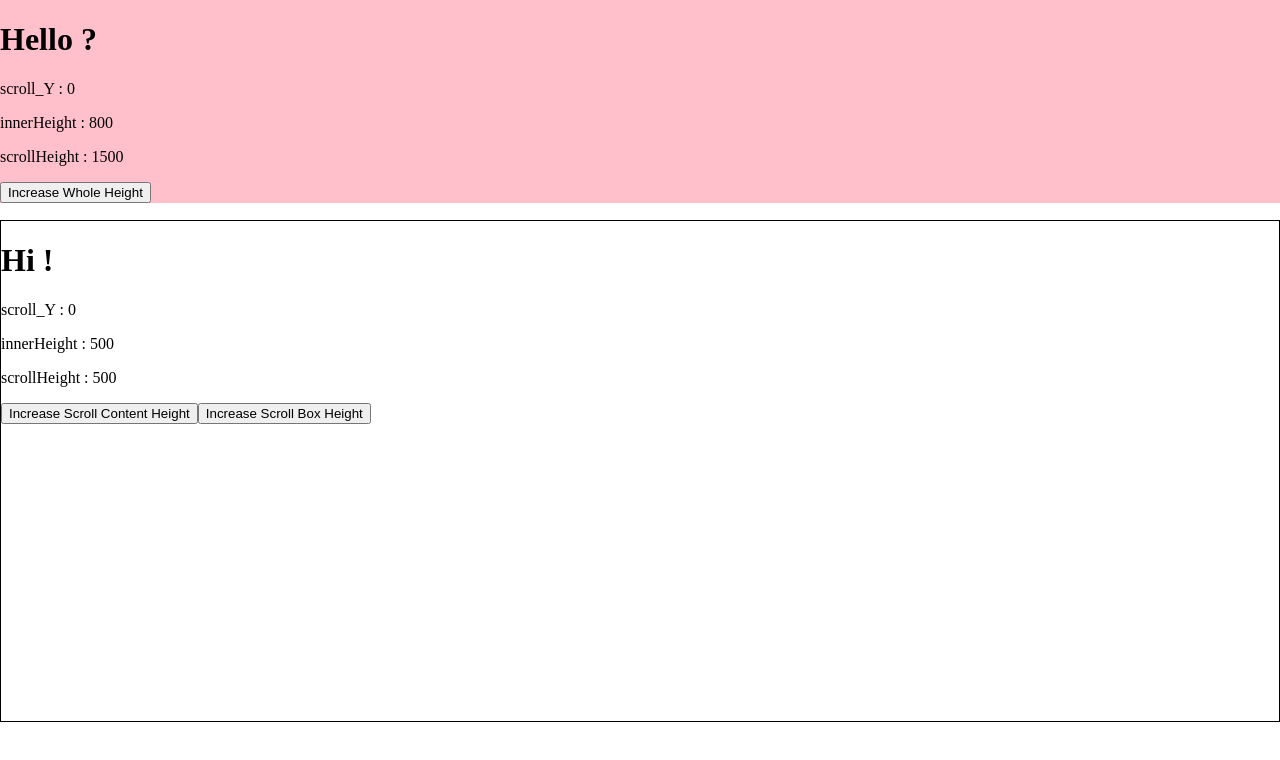
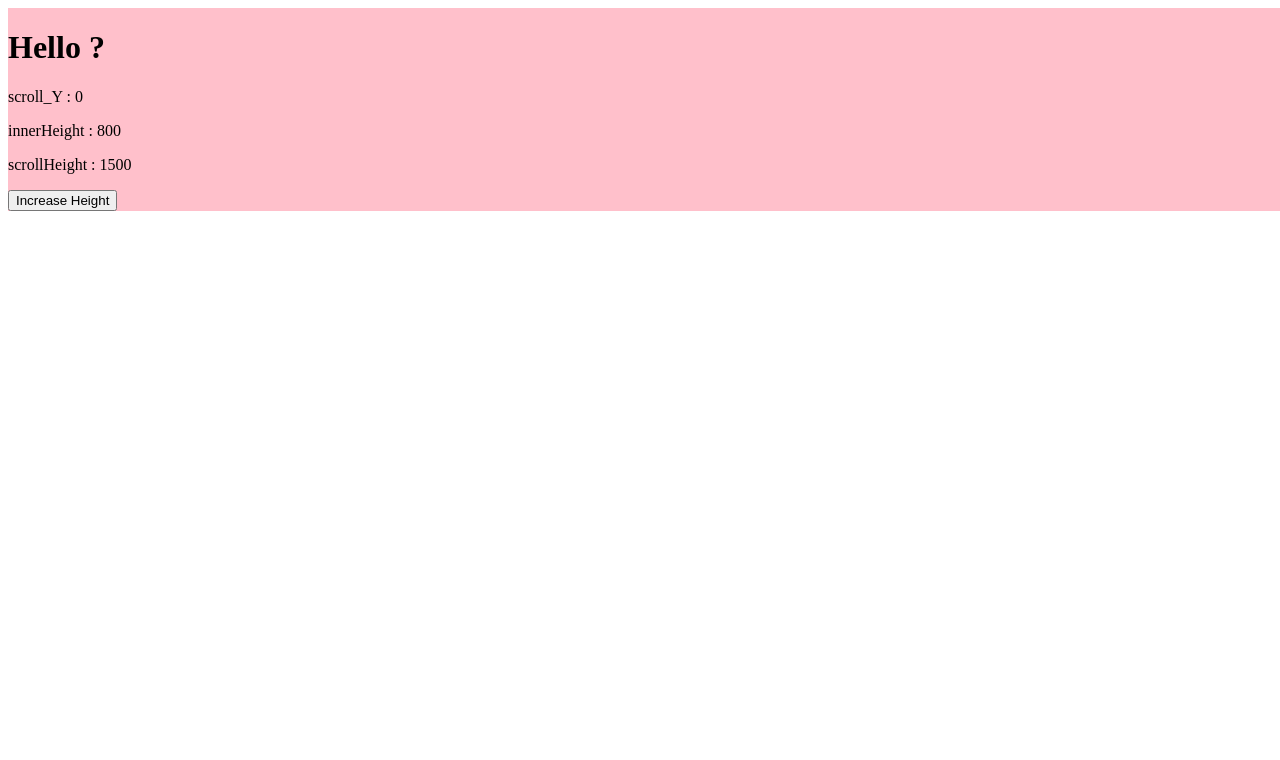
Before and after one commit to bwmelon97/Web_Study, a React (Create React App) app in the folder hooks-study/: page / in a window 1280 px wide. Shown: the top 760 px of the page. Built offline with nearby package versions, Linux system fonts and the light colour scheme; what typesafe-actions would draw is missing.

Commit message:
Revert "useScrollY 실패"
This reverts commit d9c3b07eff7522c2879eb93dedcbad437763cdb7.

```diff
--- a/hooks-study/src/index.css
+++ /dev/null
@@ -1,3 +0,0 @@
-body {
-    margin: 0;
-}
--- a/hooks-study/src/index.tsx
+++ b/hooks-study/src/index.tsx
@@ -8,7 +8,6 @@ import thunk from 'redux-thunk';
 import { BrowserRouter } from 'react-router-dom';
 
 import rootReducer from "./modules";
-import "./index.css";
 
 const store = createStore(rootReducer, applyMiddleware(thunk));
 
--- /dev/null
+++ b/hooks-study/src/nomad-components/UseScrollYExample.tsx
@@ -0,0 +1,39 @@
+import React, { useState } from "react";
+import styled from 'styled-components';
+
+import { useScrollY } from "../nomad-hooks";
+
+
+const Wrapper = styled.div<{height: number}>`
+    height: ${props => props.height}px;
+    width: 100%;
+`;
+
+const ContentBox = styled.div`
+    position: fixed;
+    width: 100%;
+    background-color: pink;
+`;
+
+
+function UseScrollYExample () {
+
+    const { scrollY, innerHeight, scrollHeight } = useScrollY();
+
+    const [boxheight, setBoxHeight] = useState(1500);
+    const increaseBoxHeight = () => setBoxHeight(h => h + 100)
+
+    return (
+        <Wrapper height={boxheight} >
+            <ContentBox>
+                <h1>Hello ?</h1>
+                <p> scroll_Y : {scrollY} </p>
+                <p> innerHeight : {innerHeight} </p>
+                <p> scrollHeight : {scrollHeight} </p>
+                <button onClick={increaseBoxHeight} >Increase Height</button>
+            </ContentBox>
+        </Wrapper>
+    )
+}
+
+export default UseScrollYExample
--- a/hooks-study/src/nomad-components/UseScrollYExample/UseScrollYExample.style.ts
+++ /dev/null
@@ -1,34 +0,0 @@
-import { Ref } from 'react';
-import styled from 'styled-components';
-
-
-export const Wrapper = styled.div<{height: number}>`
-    height: ${props => props.height}px;
-    width: 100%;
-`;
-
-export const ContentBox = styled.div`
-    position: fixed;
-    z-index: 1;
-    width: 100%;
-    background-color: pink;
-`;
-
-export const EmptyBlock = styled.div<{height: number}>`
-    height: ${props => props.height}px;
-`;
-
-export const ScrollBox =
-styled.div<{
-    height: number
-    ref: Ref<HTMLDivElement>
-}>`
-    position: relative;
-    height: ${props => props.height}px;
-    border: 1px solid black;
-    overflow-y: auto;
-`;
-
-export const ScrollContent = styled.div`
-    position: fixed;
-`;
--- a/hooks-study/src/nomad-components/UseScrollYExample/index.tsx
+++ /dev/null
@@ -1,52 +0,0 @@
-import React, { Ref, useState } from "react";
-
-import * as S from "./UseScrollYExample.style";
-import { useScrollY } from "../../nomad-hooks";
-
-
-function UseScrollYExample () {
-
-    const { scrollY, innerHeight, scrollHeight } = useScrollY();
-
-    const [boxheight, setBoxHeight] = useState(1500);
-    const increaseBoxHeight = () => setBoxHeight(h => h + 100)
-
-    const {
-        element,
-        scrollY: scrollYOfScrollBox,
-        innerHeight: innerHeightOfScrollBox,
-        scrollHeight: scrollHeightOfScrollBox,
-    } = useScrollY('component');
-    const [scrollBoxHeight, setScrollBoxHeight ] = useState(500);
-    const increaseScrollBoxHeight = () => setScrollBoxHeight(h => h + 50);
-
-    const [scrollContentHeight, setScrollContentHeight ] = useState(500);
-    const increaseScrollContentHeight = () => setScrollContentHeight(h => h + 50);
-
-    return (
-        <S.Wrapper height={boxheight} >
-            <S.ContentBox>
-                <h1>Hello ?</h1>
-                <p> scroll_Y : {scrollY} </p>
-                <p> innerHeight : {innerHeight} </p>
-                <p> scrollHeight : {scrollHeight} </p>
-                <button onClick={increaseBoxHeight} >Increase Whole Height</button>
-            </S.ContentBox>
-            <S.EmptyBlock height={220} />
-
-            <S.ScrollBox height={scrollBoxHeight} ref={element as Ref<HTMLDivElement>} >
-                <S.ScrollContent>
-                    <h1>Hi !</h1>
-                    <p> scroll_Y : {scrollYOfScrollBox} </p>
-                    <p> innerHeight : {innerHeightOfScrollBox} </p>
-                    <p> scrollHeight : {scrollHeightOfScrollBox} </p>
-                    <button onClick={increaseScrollContentHeight} >Increase Scroll Content Height</button>
-                    <button onClick={increaseScrollBoxHeight} >Increase Scroll Box Height</button>
-                </S.ScrollContent>
-                <S.EmptyBlock height={scrollContentHeight} />
-            </S.ScrollBox>
-        </S.Wrapper>
-    )
-}
-
-export default UseScrollYExample
--- a/hooks-study/src/nomad-hooks/useScrollY.ts
+++ b/hooks-study/src/nomad-hooks/useScrollY.ts
@@ -8,35 +8,27 @@ function useScrollY <T extends HTMLElement> (
     const isWindow = kind === 'window';
     const element = useRef<T>(null);
 
-    const DOMElement = element.current;
-    console.log('[useScroll] ' + DOMElement?.clientHeight )
-
     /* Scroll_Y : 스크롤바가 위치한 값 */
-    const getScrollY = useCallback(() => isWindow ? window.scrollY :
-                                                    DOMElement? DOMElement.scrollTop : 0, [DOMElement, isWindow])
-    const [scrollY, setScrollY] = useState<number>(getScrollY());
+    const getScrollY = useCallback(() => isWindow ? window.scrollY : element.current?.scrollTop, [isWindow])
+    const [scrollY, setScrollY] = useState<number>(getScrollY() as number);
     useEffect(() => {
-        const handleScroll = () => setScrollY(getScrollY()) ;
-        if (isWindow)   { window.addEventListener('scroll', handleScroll); }
-        else            { DOMElement?.addEventListener('scroll', handleScroll); }
+        const handleScroll = () => setScrollY(getScrollY() as number) ;
+        window.addEventListener('scroll', handleScroll);
         return () => {
-            if (isWindow)   { window.removeEventListener('scroll', handleScroll); }
-            else            { DOMElement?.removeEventListener('scroll', handleScroll); }
+            window.removeEventListener('scroll', handleScroll);
         }
-    }, [DOMElement, isWindow, getScrollY])
+    }, [getScrollY])
 
     /* 브라우저 창의 높이 값 | 오브젝트의 보여지는 부분의 높이 값 */
     const getInnerHeight = useCallback(() => isWindow ? window.innerHeight : element.current?.clientHeight, [isWindow])
     const [innerHeight, setInnerHeight] = useState<number>(getInnerHeight() as number);
     useEffect(() => {
-        console.log('[getInnerHeight] ' + DOMElement?.clientHeight )
-        setInnerHeight(getInnerHeight() as number);
         const handleResize = () => setInnerHeight(getInnerHeight() as number);
-        if (isWindow) window.addEventListener('resize', handleResize);
+        window.addEventListener('resize', handleResize);
         return () => {
-            if (isWindow) window.removeEventListener('resize', handleResize);
+            window.removeEventListener('resize', handleResize);
         }
-    }, [isWindow, getInnerHeight, DOMElement?.clientHeight])
+    }, [getInnerHeight])
 
     /* 전체 Body의 높이 값 | 오브젝트의 전체 높이 값 */
     const getScrollHeight = useCallback(() => isWindow ? document.body.scrollHeight : element.current?.scrollHeight, [isWindow])
```
